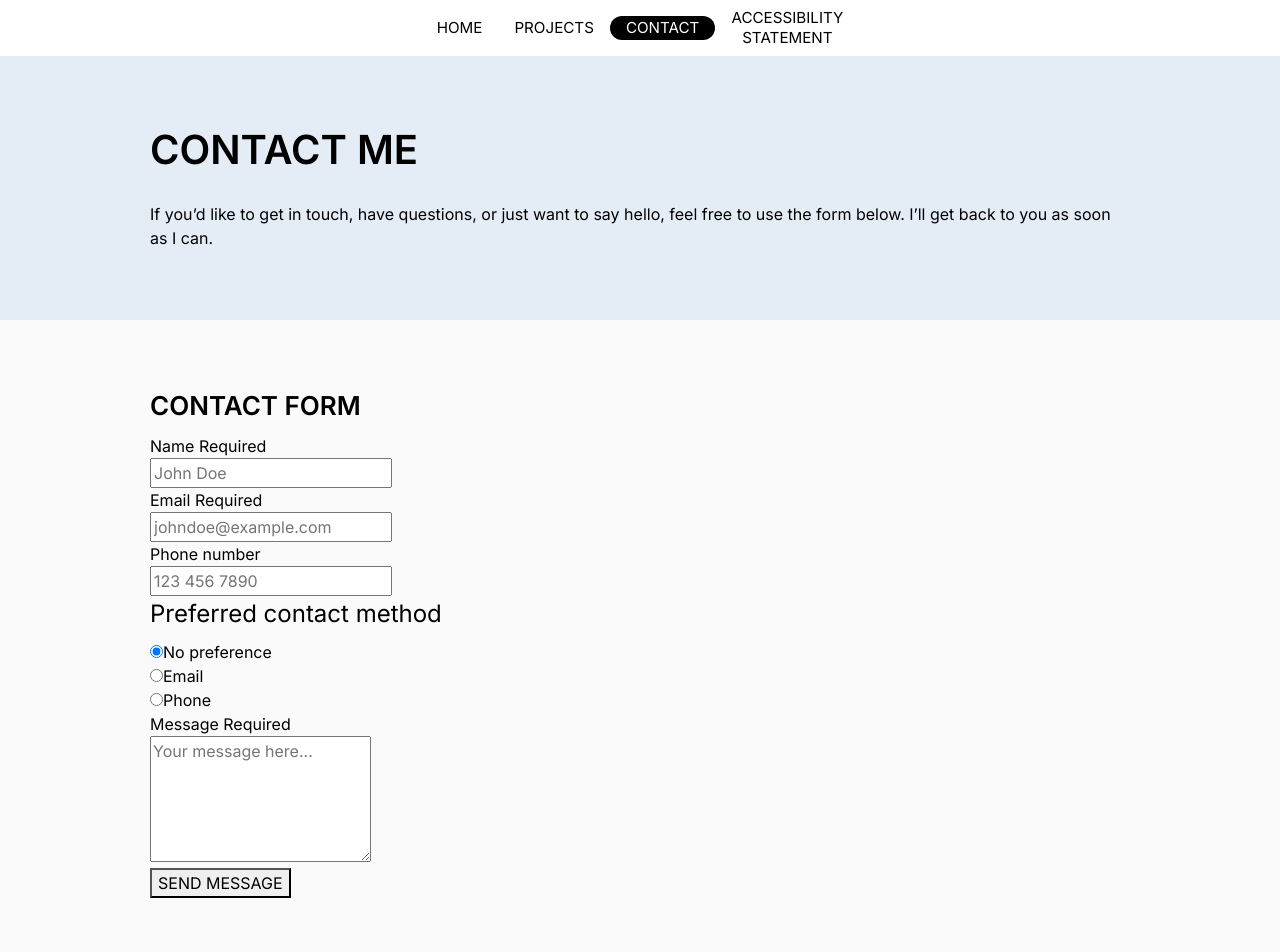
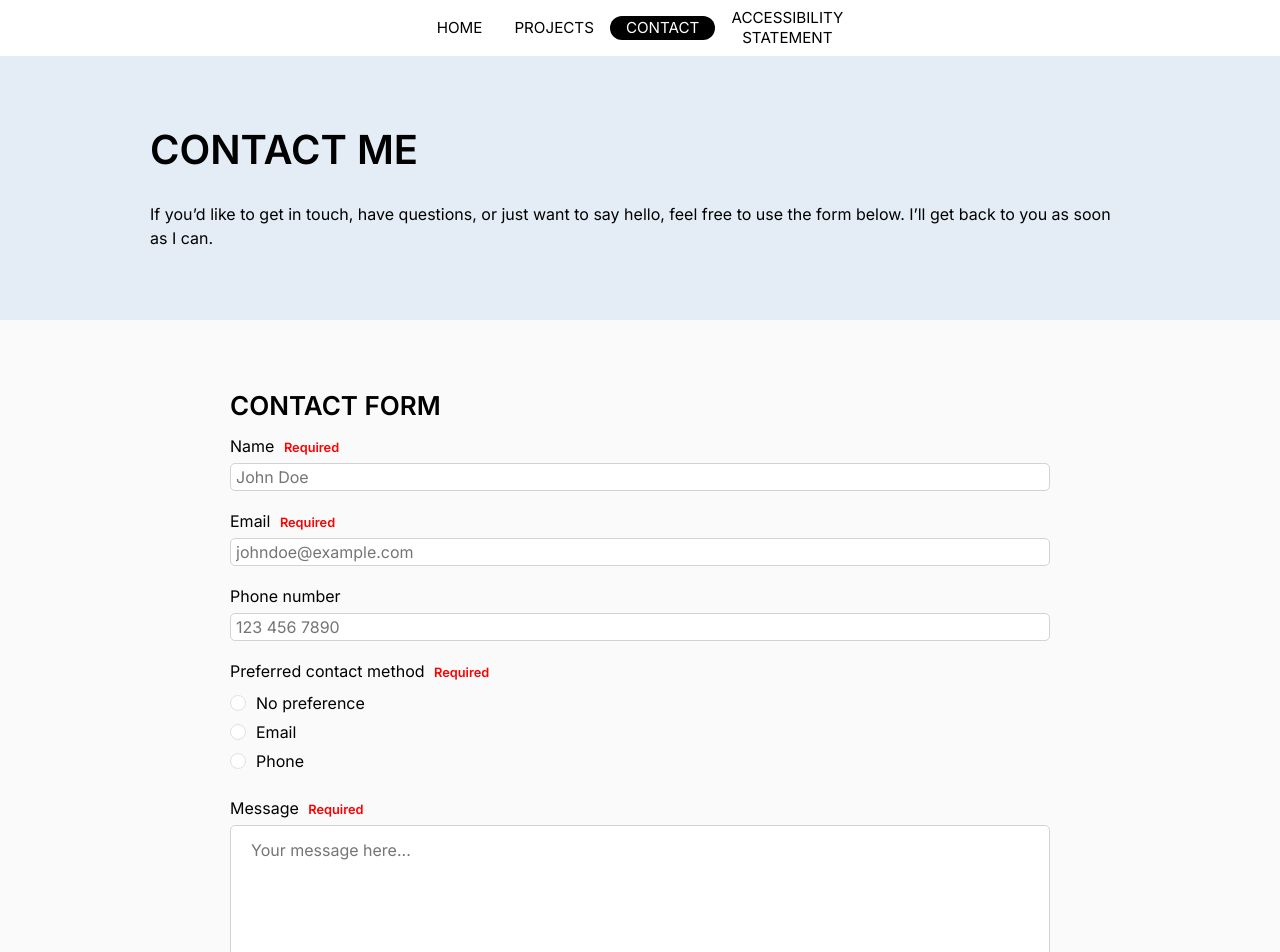
Before and after one commit to miia-mariastenius/portfolio, a React (Vite) app: page /contact in a window 1280 px wide. Shown: the top 952 px of the page. Built offline with nearby package versions, Linux system fonts and the light colour scheme.

Commit message:
Contact form styling added

```diff
--- a/src/css/App.css
+++ b/src/css/App.css
@@ -126,6 +126,46 @@ p {
   max-width: 280px;
 }
 
+.form-group {
+  margin-bottom: 18px;
+}
+
+label{
+  margin-bottom: 5px;
+}
+
+.form-required{
+  color: red;
+  font-size: 0.8rem;
+  font-weight: 600;
+  margin-left: 5px;
+}
+
+input{
+  width: 100%;
+  border: lightgray 1px solid;
+  border-radius: 5px;
+  padding-left: 5px;
+}
+
+.form-check-input {
+  margin-right: 10px;
+}
+
+textarea {
+  width: 100%;
+  height: 150px;
+  padding: 12px 20px;
+  box-sizing: border-box;
+  border: 1px solid lightgray;
+  border-radius: 5px;
+
+}
+
+legend{
+  font-size: 1rem !important;
+}
+
 @media only screen and (max-width: 374px) {
   .portrait-img {
     width: 100%;
@@ -182,6 +222,10 @@ p {
     margin: 0px 150px !important;
     padding: 70px 0px;
   }
+
+  .form-padding{
+  padding: 0px 80px;
+}
 }
 
 @media only screen and (min-width: 1400px) {
--- a/src/pages/Contact.jsx
+++ b/src/pages/Contact.jsx
@@ -9,35 +9,47 @@ function Contact() {
         </div>
       </div>
       <div className="secondary-container">
-        <div className="contents">
+        <div className="contents ">
+          <div className="form-padding">
             <h2>CONTACT FORM</h2>
+            <div >
+              <form>
+                <div className="form-group">
+                  <label htmlFor="name">Name <span className="form-required" aria-hidden="true">Required</span></label><br />
+                  <input type="text" id="name" name="name" required placeholder="John Doe" /><br />
+                </div>
+                <div className="form-group">
+                  <label htmlFor="email">Email <span className="form-required" aria-hidden="true">Required</span></label><br />
+                  <input type="text" id="email" name="email" required placeholder="johndoe@example.com" /><br />
+                </div>
+                <div className="form-group">
+                  <label htmlFor="phone">Phone number</label><br />
+                  <input type="tel" id="phone" name="phone" required placeholder="123 456 7890" /><br />
+                </div>
+                <div className="form-group">
+                  <fieldset>
+                    <legend>Preferred contact method <span className="form-required" aria-hidden="true">Required</span></legend>
                     <div>
-            <form>
-              <label for="name">Name <span aria-hidden="true">Required</span></label><br/>
-              <input type="text" id="name" name="name" required placeholder="John Doe" /><br/>
-              <label for="email">Email <span aria-hidden="true">Required</span></label><br/>
-              <input type="text" id="email" name="email" required placeholder="johndoe@example.com" /><br/>
-              <label for="phone">Phone number</label><br/>
-              <input type="tel" id="phone" name="phone" required placeholder="123 456 7890" /><br/>
-              <fieldset>
-                <legend>Preferred contact method</legend>
-                <div>
-                  <input type="radio" id="no-preference" name="contact-method" checked value="no-preference" required/>
-                  <label for="no-preference">No preference</label>
+                      <input type="radio" id="no-preference" name="contact-method" value="no-preference" required className="form-check-input" />
+                      <label htmlFor="no-preference">No preference</label>
                     </div>
                     <div>
-                  <input type="radio" id="email-contact" name="contact-method" value="email"/>
-                  <label for="email-contact">Email</label>
+                      <input type="radio" id="email-contact" name="contact-method" value="email" className="form-check-input" />
+                      <label htmlFor="email-contact">Email</label>
                     </div>
                     <div>
-                  <input type="radio" id="phone-contact" name="contact-method" value="phone" />
-                  <label for="phone-contact">Phone</label>
+                      <input type="radio" id="phone-contact" name="contact-method" value="phone" className="form-check-input" />
+                      <label htmlFor="phone-contact">Phone</label>
                     </div>
                   </fieldset>
-              <label for="message">Message <span aria-hidden="true">Required</span></label><br/>
-              <textarea id="message" name="message" rows="5" required placeholder="Your message here..."></textarea><br/>
-              <button type="submit">SEND MESSAGE</button>
+                </div>
+                <div className="form-group">
+                  <label htmlFor="message">Message <span className="form-required" aria-hidden="true">Required</span></label><br />
+                  <textarea id="message" name="message" required placeholder="Your message here..."></textarea><br />
+                  <button type="submit" className="btn">SEND MESSAGE</button>
+                </div>
               </form>
+            </div>
           </div>
         </div>
       </div>
```
Lines whose indentation alone changed are shown as unchanged.
